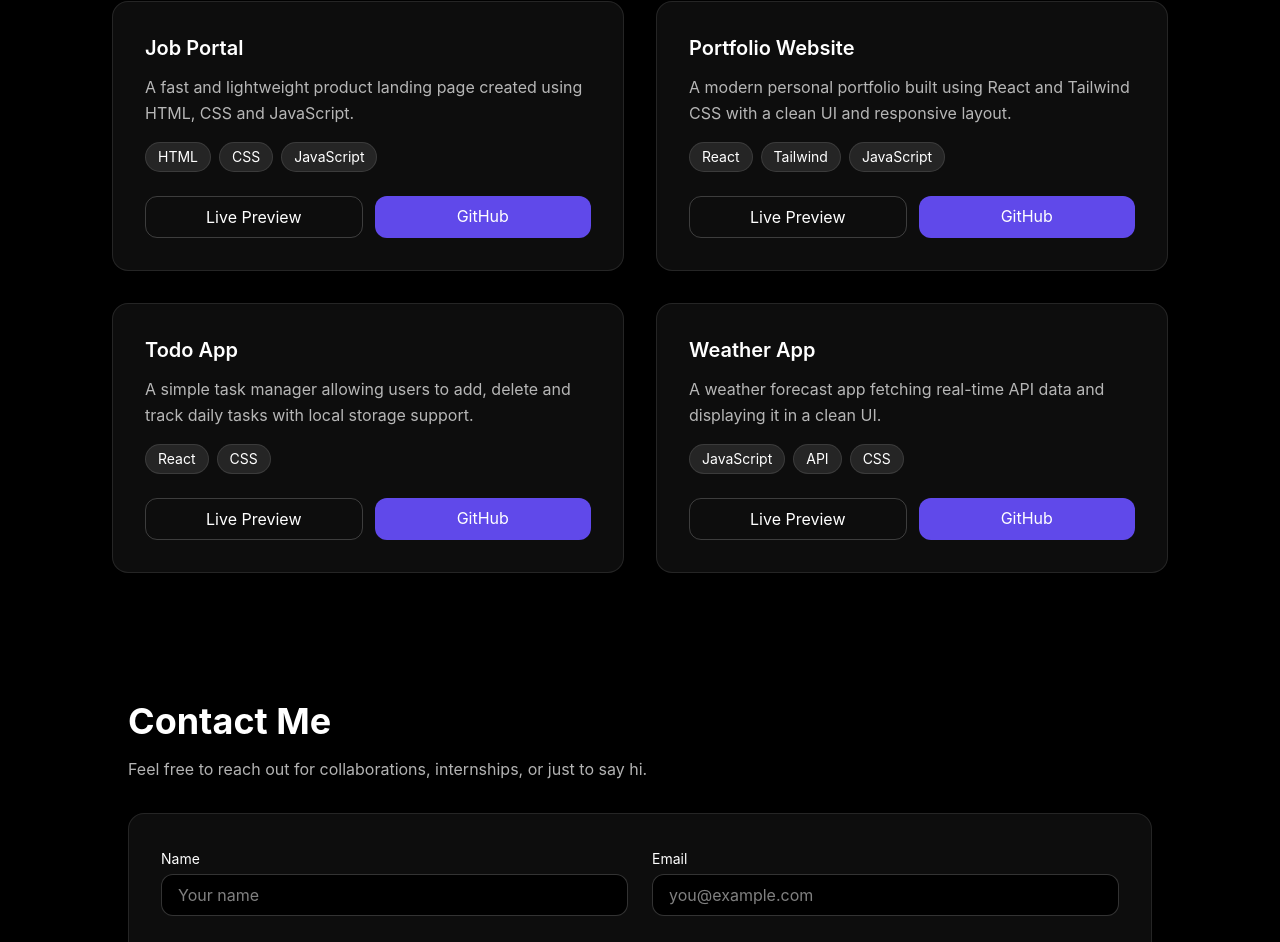
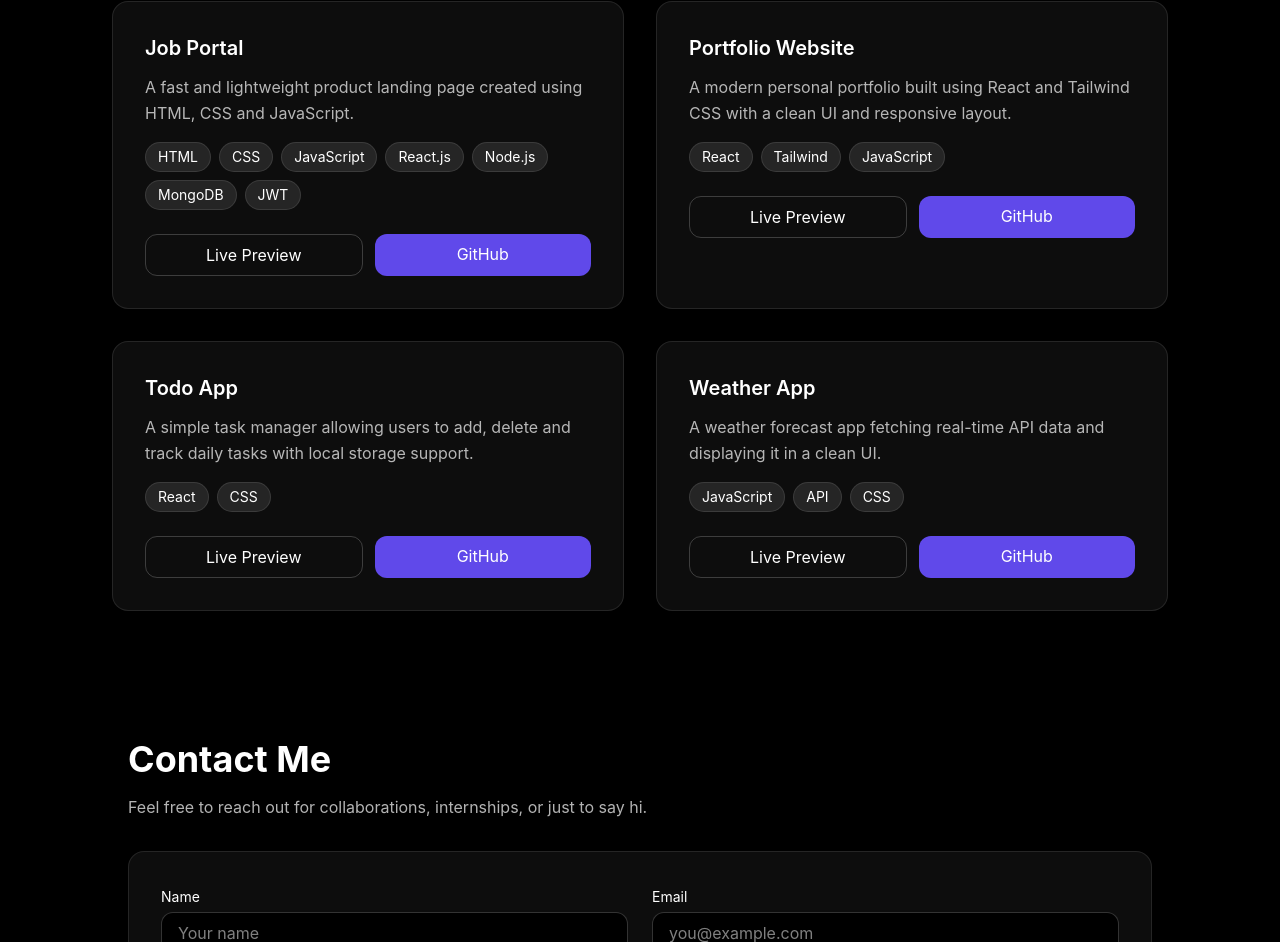
Before and after one commit to Ak-Anuj/ANUJ-REACT-PORTFOLIO, a React (Vite) app: page / in a window 1280 px wide. Shown: the part 1562-2504 px from the top of the page. Built offline with nearby package versions, Linux system fonts and the light colour scheme.

Commit message:
Update Projects.jsx

```diff
--- a/src/components/Projects.jsx
+++ b/src/components/Projects.jsx
@@ -2,7 +2,7 @@ const projects = [
   {
     title: "Job Portal",
     desc: "A fast and lightweight product landing page created using HTML, CSS and JavaScript.",
-    stack: ["HTML", "CSS", "JavaScript"],
+    stack: ["HTML", "CSS", "JavaScript","React.js",,"Node.js","MongoDB","JWT"],
     preview: "https://job-portal-frontend-ten-ashy.vercel.app/",
     github: "https://github.com/Ak-Anuj",
   },
```
